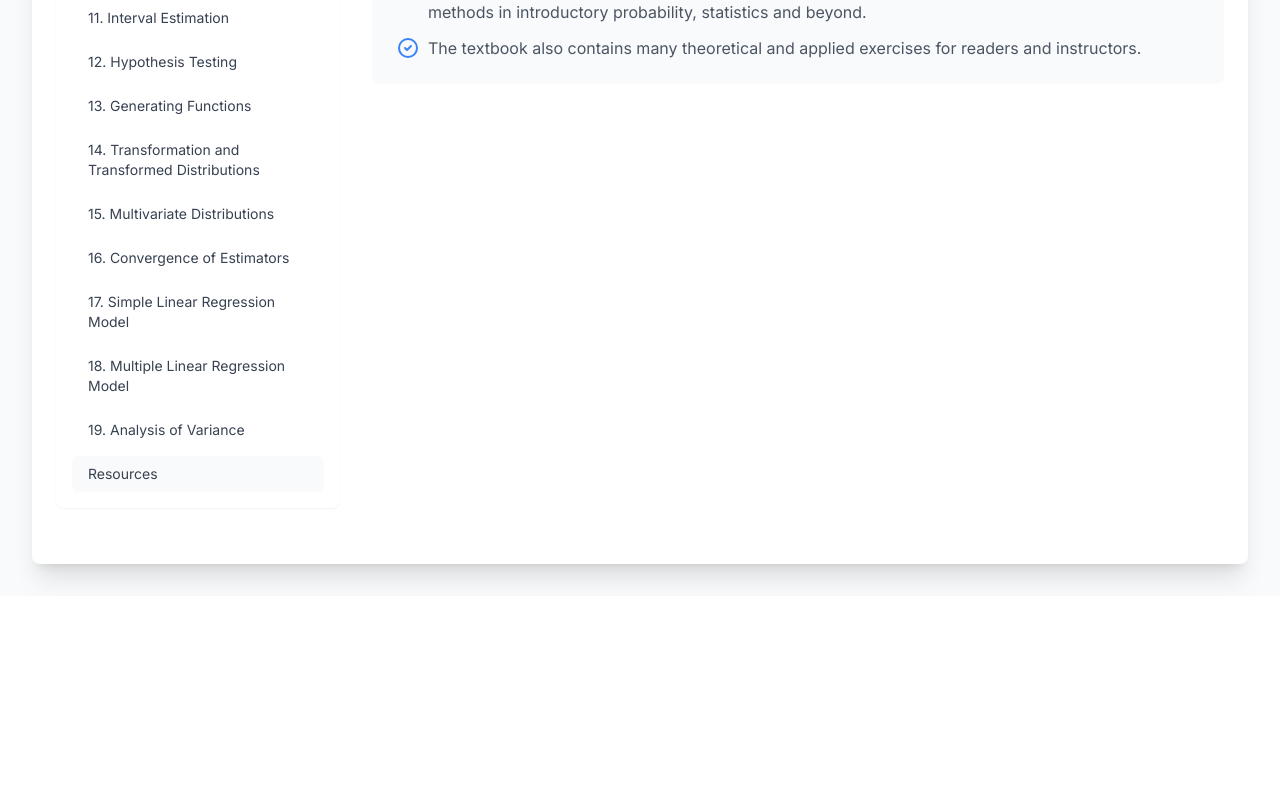
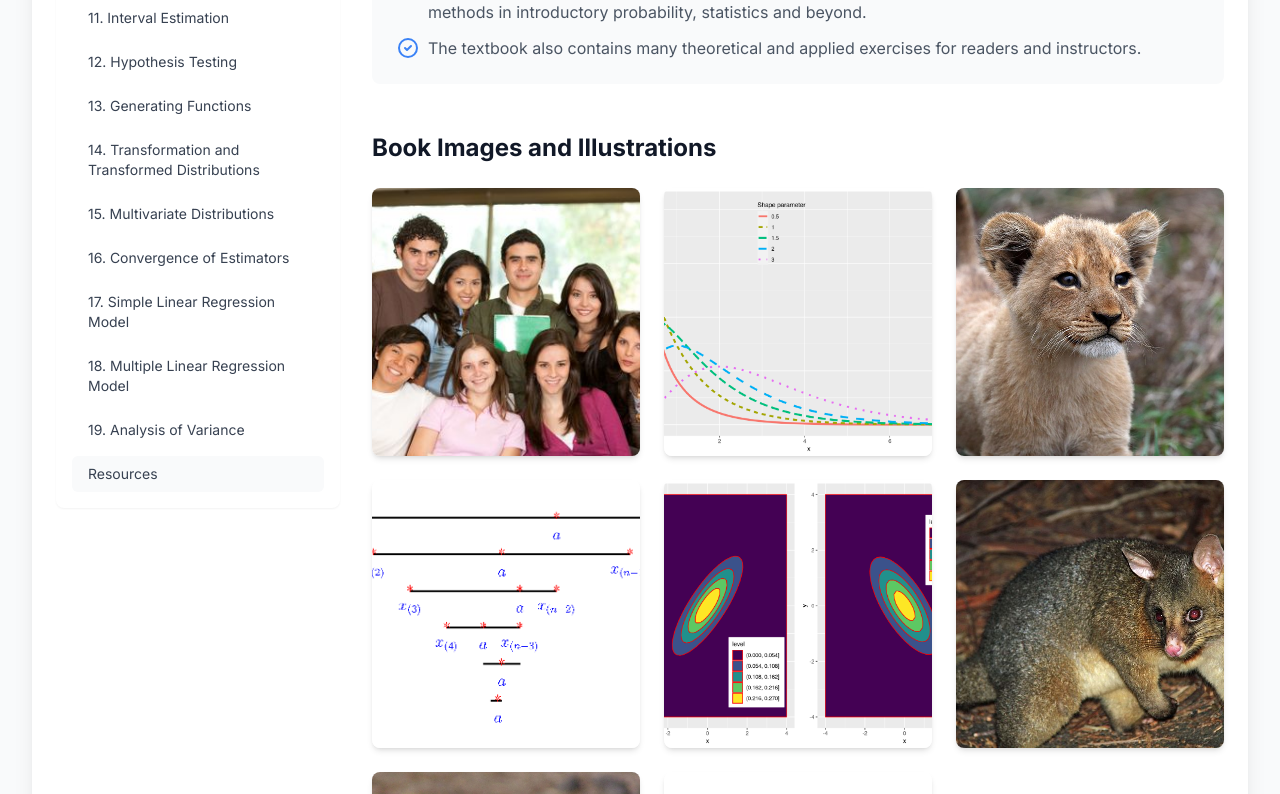
Before and after one commit to Fly-20/sujit-sahu-v3, a Next.js app: page /books/bookipsrdbs in a window 1280 px wide. Shown: the part 804-1598 px from the top of the page. Before the commit the page ends 1400 px from the top, so only its background shows below. Built offline with nearby package versions, Linux system fonts and the light colour scheme.

Commit message:
Add image gallery to bookipsrdbs page: - Display book images in responsive grid - Add hover effects and transitions - Generate alt text from filenames

```diff
--- a/src/app/books/[bookId]/page.tsx
+++ b/src/app/books/[bookId]/page.tsx
@@ -61,6 +61,32 @@ export default function BookPage({ params }: { params: { bookId: string } }) {
                 </p>
 
                 <BookFeatureList features={book.keyFeatures} />
+
+                {bookId === 'bookipsrdbs' && (
+                  <div className="mt-12">
+                    <h2 className="text-2xl font-bold text-gray-900 mb-6">Book Images and Illustrations</h2>
+                    <div className="grid grid-cols-1 md:grid-cols-2 lg:grid-cols-3 gap-6">
+                      {[
+                        'college2.jpg',
+                        'gamma_density.png',
+                        'Lion_cub.jpg',
+                        'mediansqueeze.png',
+                        'n2contours2.png',
+                        'possum.jpg',
+                        'puffin_scotland.jpg',
+                        'rv_mapping.png'
+                      ].map((image) => (
+                        <div key={image} className="relative aspect-square overflow-hidden rounded-lg shadow-md hover:shadow-xl transition-shadow">
+                          <img
+                            src={`/bookipsrdbs/${image}`}
+                            alt={image.split('.')[0].replace(/_/g, ' ')}
+                            className="object-cover w-full h-full hover:scale-105 transition-transform duration-300"
+                          />
+                        </div>
+                      ))}
+                    </div>
+                  </div>
+                )}
               </div>
             </div>
           </div>
```
